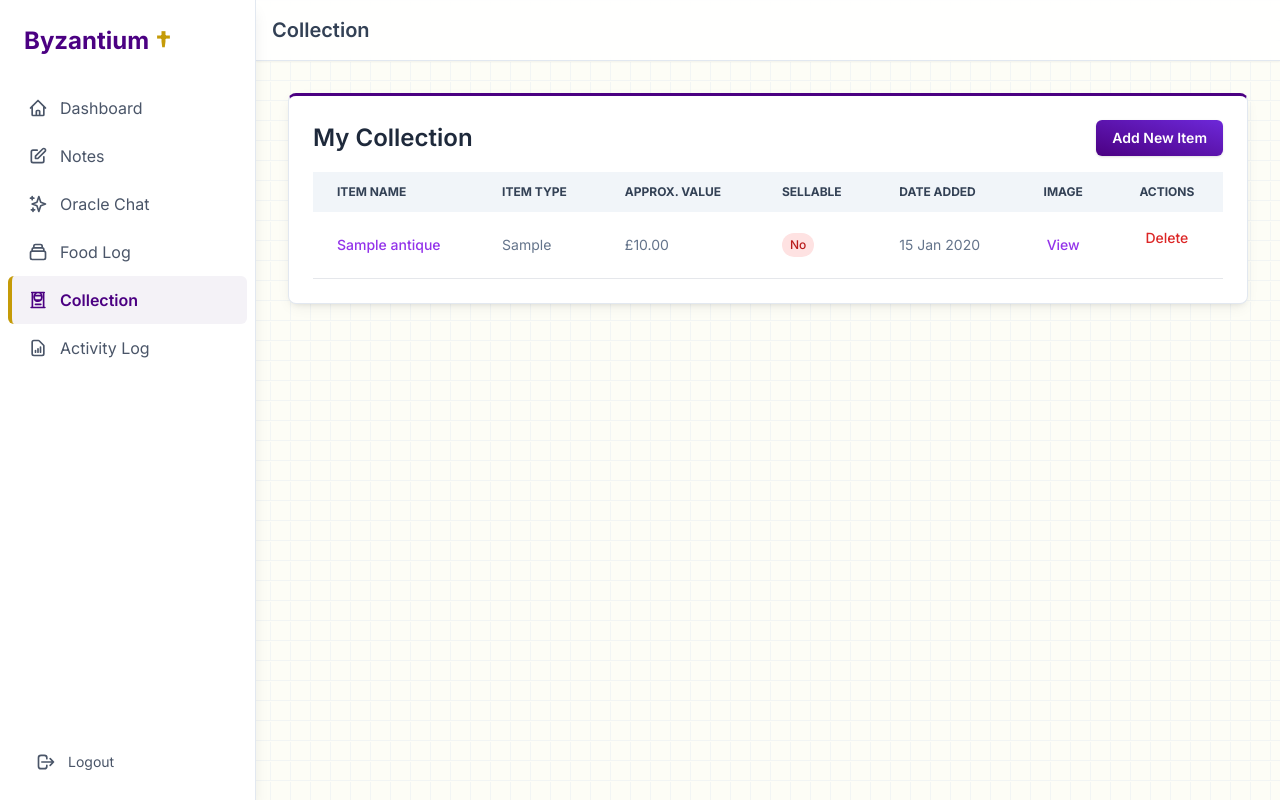
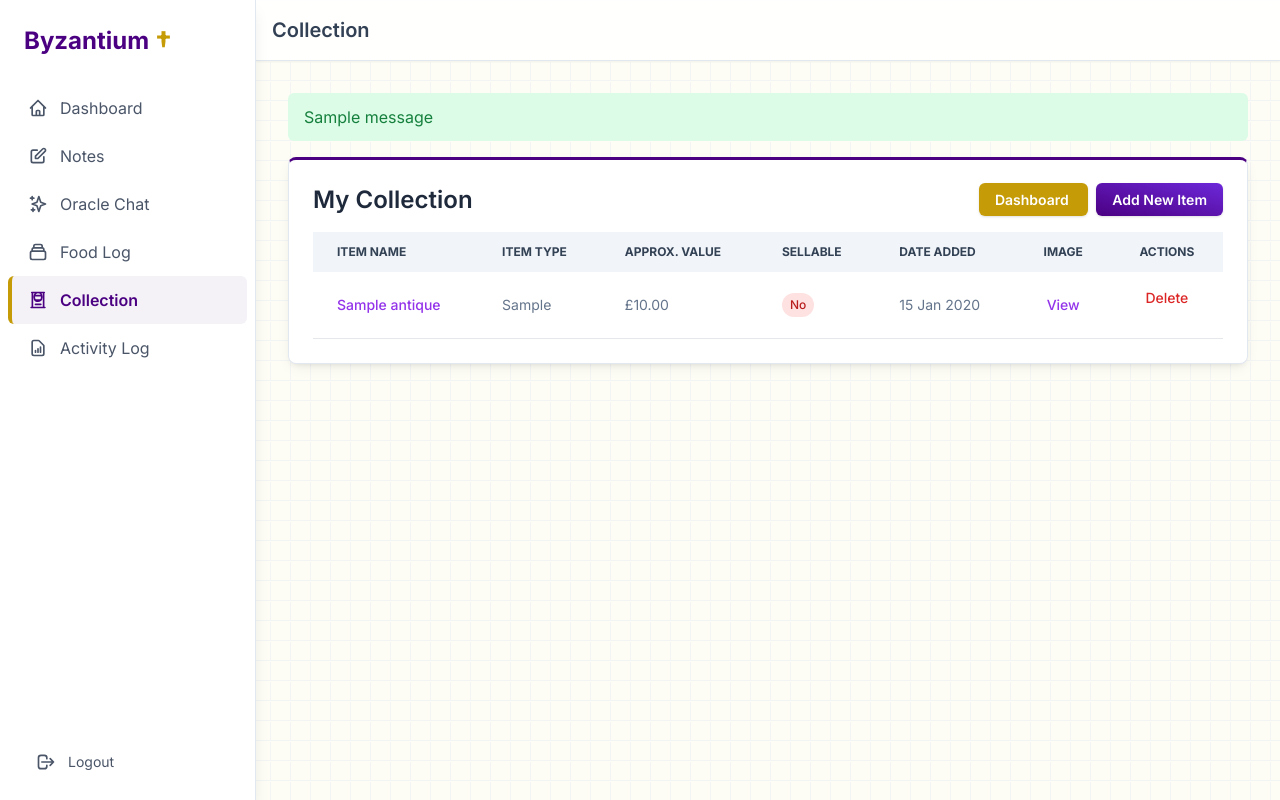
Before and after one commit to HimsHimself/byzantium-app, a Flask app: page /collection in a window 1280 px wide. Run offline with Flask 3, Linux system fonts and the light colour scheme; the visitor is signed in with stand-in values (Sample User, id 1); one stand-in notice (Sample message) is shown; a database or web service that is not in the repository returns one stand-in record (values such as "Sample title"); parts of the project's set-up code (start-up, migrations or seed data) failed here and were passed over; some libraries are stand-ins or nearby versions.

Commit message:
Set up collection dashboard

```diff
--- a/app.py
+++ b/app.py
@@ -16,6 +16,8 @@ import matplotlib.dates as mdates
 import numpy as np
 from google.cloud import storage
 from werkzeug.utils import secure_filename
+import io
+import base64
 
 app = Flask(__name__)
 
@@ -568,6 +570,7 @@ def view_food_log():
             if not os.path.exists('static'):
                 os.makedirs('static')
             plt.savefig(plot_path)
+            plt.close(fig)
             chart_url = url_for('static', filename='calories_chart.png')
         else:
             chart_url = None
@@ -593,6 +596,91 @@ def collection_page():
         log_activity('error', details={"function": "collection_page", "error": str(e)})
         flash("Error fetching collection.", "error")
         return redirect(url_for('hello'))
+
+@app.route('/collection/dashboard')
+@login_required
+def collection_dashboard():
+    try:
+        conn = get_db()
+        with conn.cursor(cursor_factory=RealDictCursor) as cur:
+            cur.execute("SELECT * FROM antiques WHERE user_id = 1")
+            items = cur.fetchall()
+
+        if not items:
+            flash("No items in collection to create a dashboard.", "info")
+            return redirect(url_for('collection_page'))
+
+        df = pd.DataFrame(items)
+        df['approximate_value'] = pd.to_numeric(df['approximate_value'], errors='coerce').fillna(0)
+
+        # --- Key Stats ---
+        total_value = df['approximate_value'].sum()
+        total_items = len(df)
+        items_with_value = df[df['approximate_value'] > 0].shape[0]
+
+        # --- Value by Type ---
+        value_by_type = df.groupby('item_type')['approximate_value'].sum().nlargest(10).sort_values()
+
+        # --- Value by Period ---
+        value_by_period = df.groupby('period')['approximate_value'].sum().nlargest(10).sort_values()
+
+        # --- Plotting ---
+        plt.style.use('seaborn-v0_8-whitegrid')
+        bg_color = '#FDFDF6'
+        text_color = '#2d3748'
+        bar_color = '#4B0082'
+
+        # Plot 1: Value by Type
+        fig1, ax1 = plt.subplots(figsize=(10, 6))
+        fig1.patch.set_facecolor(bg_color)
+        ax1.set_facecolor(bg_color)
+        value_by_type.plot(kind='barh', ax=ax1, color=bar_color)
+        ax1.set_title('Top 10 Collection Value by Item Type', fontsize=16, color=text_color, pad=20)
+        ax1.set_xlabel('Total Approximate Value (£)', color=text_color)
+        ax1.set_ylabel('Item Type', color=text_color)
+        ax1.tick_params(colors=text_color)
+        ax1.spines['top'].set_visible(False)
+        ax1.spines['right'].set_visible(False)
+        plt.tight_layout()
+        img1 = io.BytesIO()
+        plt.savefig(img1, format='png', bbox_inches='tight')
+        img1.seek(0)
+        plot_url1 = base64.b64encode(img1.getvalue()).decode()
+        plt.close(fig1)
+
+        # Plot 2: Value by Period
+        fig2, ax2 = plt.subplots(figsize=(10, 6))
+        fig2.patch.set_facecolor(bg_color)
+        ax2.set_facecolor(bg_color)
+        value_by_period.plot(kind='barh', ax=ax2, color=bar_color)
+        ax2.set_title('Top 10 Collection Value by Period', fontsize=16, color=text_color, pad=20)
+        ax2.set_xlabel('Total Approximate Value (£)', color=text_color)
+        ax2.set_ylabel('Period', color=text_color)
+        ax2.tick_params(colors=text_color)
+        ax2.spines['top'].set_visible(False)
+        ax2.spines['right'].set_visible(False)
+        plt.tight_layout()
+        img2 = io.BytesIO()
+        plt.savefig(img2, format='png', bbox_inches='tight')
+        img2.seek(0)
+        plot_url2 = base64.b64encode(img2.getvalue()).decode()
+        plt.close(fig2)
+
+        stats = {
+            "total_value": total_value,
+            "total_items": total_items,
+            "items_with_value": items_with_value,
+            "average_value": total_value / items_with_value if items_with_value > 0 else 0
+        }
+
+        return render_template('collection_dashboard.html', stats=stats, plot_url1=plot_url1, plot_url2=plot_url2)
+
+    except Exception as e:
+        log_activity('error', details={"function": "collection_dashboard", "error": str(e)})
+        flash("Error creating collection dashboard.", "error")
+        traceback.print_exc()
+        return redirect(url_for('collection_page'))
+
 
 @app.route('/collection/item/<int:item_id>')
 @login_required
--- a/templates/collection.html
+++ b/templates/collection.html
@@ -6,9 +6,14 @@
         <h2 class="text-2xl font-semibold text-slate-800">
             My Collection
         </h2>
-        <a href="{{ url_for('add_collection_item') }}" class="btn-primary flex-shrink-0 text-sm font-semibold px-4 py-2 rounded-md">
-            Add New Item
-        </a>
+        <div>
+            <a href="{{ url_for('collection_dashboard') }}" class="btn-primary flex-shrink-0 text-sm font-semibold px-4 py-2 rounded-md mr-2" style="background-image: none; background-color: #C59B08;">
+                Dashboard
+            </a>
+            <a href="{{ url_for('add_collection_item') }}" class="btn-primary flex-shrink-0 text-sm font-semibold px-4 py-2 rounded-md">
+                Add New Item
+            </a>
+        </div>
     </div>
 
     {% if items %}
--- a/templates/index.html
+++ b/templates/index.html
@@ -115,7 +115,7 @@
                 <svg class="w-5 h-5" fill="none" stroke="currentColor" viewBox="0 0 24 24" xmlns="http://www.w3.org/2000/svg"><path stroke-linecap="round" stroke-linejoin="round" stroke-width="2" d="M19 11H5m14 0a2 2 0 012 2v6a2 2 0 01-2 2H5a2 2 0 01-2-2v-6a2 2 0 012-2m14 0V9a2 2 0 00-2-2M5 11V9a2 2 0 012-2m0 0V5a2 2 0 012-2h6a2 2 0 012 2v2M7 7h10"></path></svg>
                 <span>Food Log</span>
             </a>
-            <a href="{{ url_for('collection_page') }}" class="sidebar-link flex items-center space-x-3 py-3 px-4 rounded-md {% if request.endpoint == 'collection_page' %}active{% endif %}">
+            <a href="{{ url_for('collection_page') }}" class="sidebar-link flex items-center space-x-3 py-3 px-4 rounded-md {% if request.endpoint in ['collection_page', 'collection_dashboard', 'add_collection_item', 'edit_collection_item', 'view_collection_item'] %}active{% endif %}">
                 <svg class="w-5 h-5" fill="none" stroke="currentColor" viewBox="0 0 24 24" xmlns="http://www.w3.org/2000/svg"><path stroke-linecap="round" stroke-linejoin="round" stroke-width="2" d="M3.75 21h16.5M4.5 3h15M5.25 3v18m13.5-18v18M9 6.75h6.375M9 12h6.375M9 17.25h6.375M12 3c-1.12 0-2.096.342-2.844.975-1.017.907-1.656 2.22-1.656 3.652v1.5c0 1.432.639 2.745 1.656 3.652C9.904 13.158 10.88 13.5 12 13.5s2.096-.342 2.844-.975c1.017-.907 1.656-2.22 1.656-3.652v-1.5c0-1.432-.639-2.745-1.656-3.652C14.096 3.342 13.12 3 12 3z"></path></svg>
                 <span>Collection</span>
             </a>
@@ -147,6 +147,18 @@
         </header>
 
         <main class="flex-1 p-6 md:p-8 overflow-y-auto">
+             {% with messages = get_flashed_messages(with_categories=true) %}
+                {% if messages %}
+                    <div class="mb-4">
+                    {% for category, message in messages %}
+                        <div class="px-4 py-3 rounded-md relative {{ 'bg-green-100 border-green-400 text-green-700' if category == 'success' else 'bg-red-100 border-red-400 text-red-700' if category == 'error' else 'bg-blue-100 border-blue-400 text-blue-700' }}" role="alert">
+                            <span class="block sm:inline">{{ message }}</span>
+                        </div>
+                    {% endfor %}
+                    </div>
+                {% endif %}
+            {% endwith %}
+
              {% block content %}
             <div class="content-card p-6 md:p-8">
                 <h2 class="text-2xl font-semibold text-slate-800 mb-6">Welcome to your Byzantium Dashboard</h2>
@@ -213,6 +225,11 @@
             const activeLink = document.querySelector('.sidebar-link.active span');
             if (activeLink && pageTitleElement) {
                 pageTitleElement.textContent = activeLink.textContent;
+                if(activeLink.textContent.trim() === 'Collection') {
+                    if (window.location.pathname.includes('dashboard')) {
+                        pageTitleElement.textContent = 'Collection Dashboard';
+                    }
+                }
             } else if (pageTitleElement && document.title) {
                 if (window.location.pathname.includes('/notes') || window.location.pathname.includes('/note/')) {
                     pageTitleElement.textContent = "Notes";
```
Also changed, not shown: templates/collection_dashboard.html (added, +55 -0 lines).
